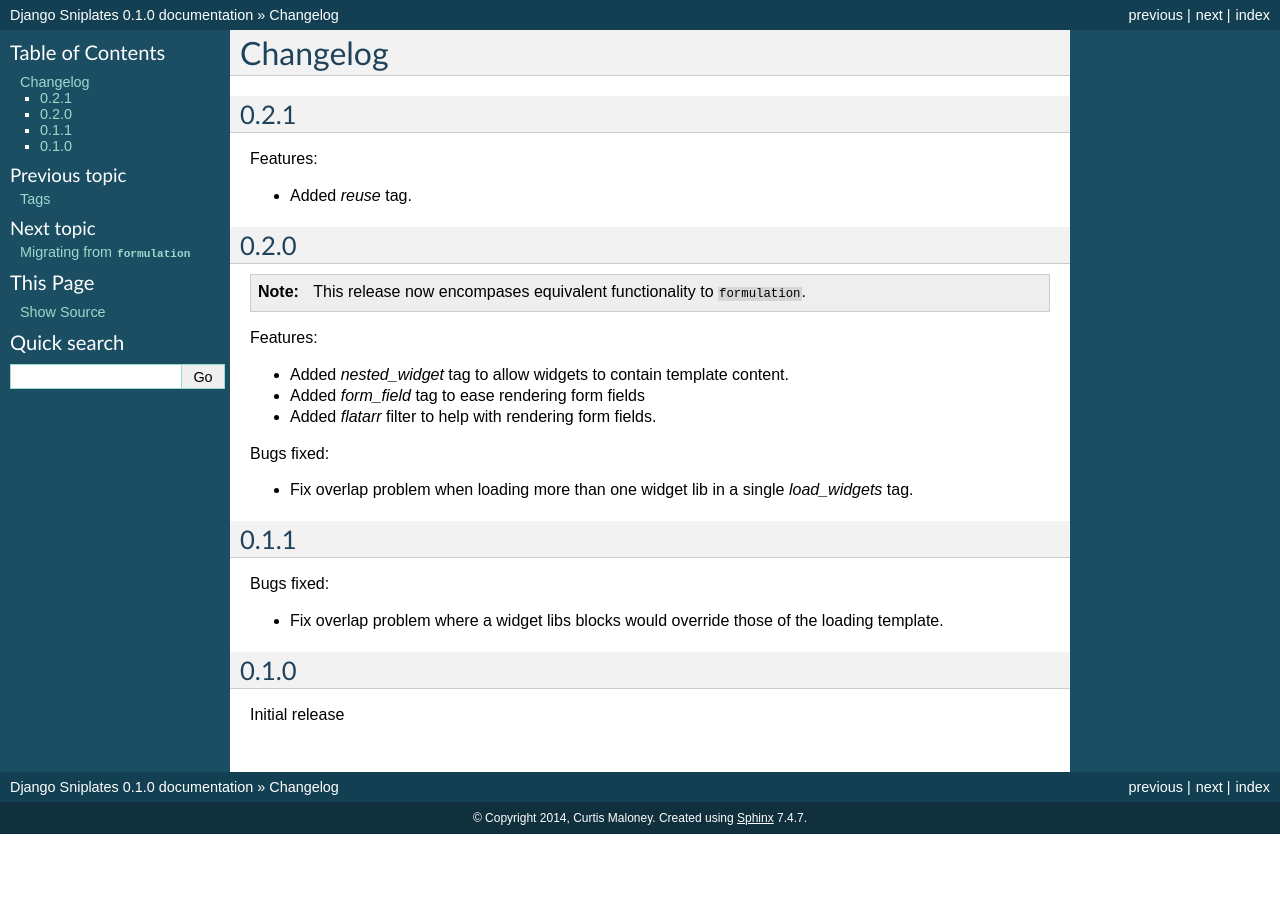
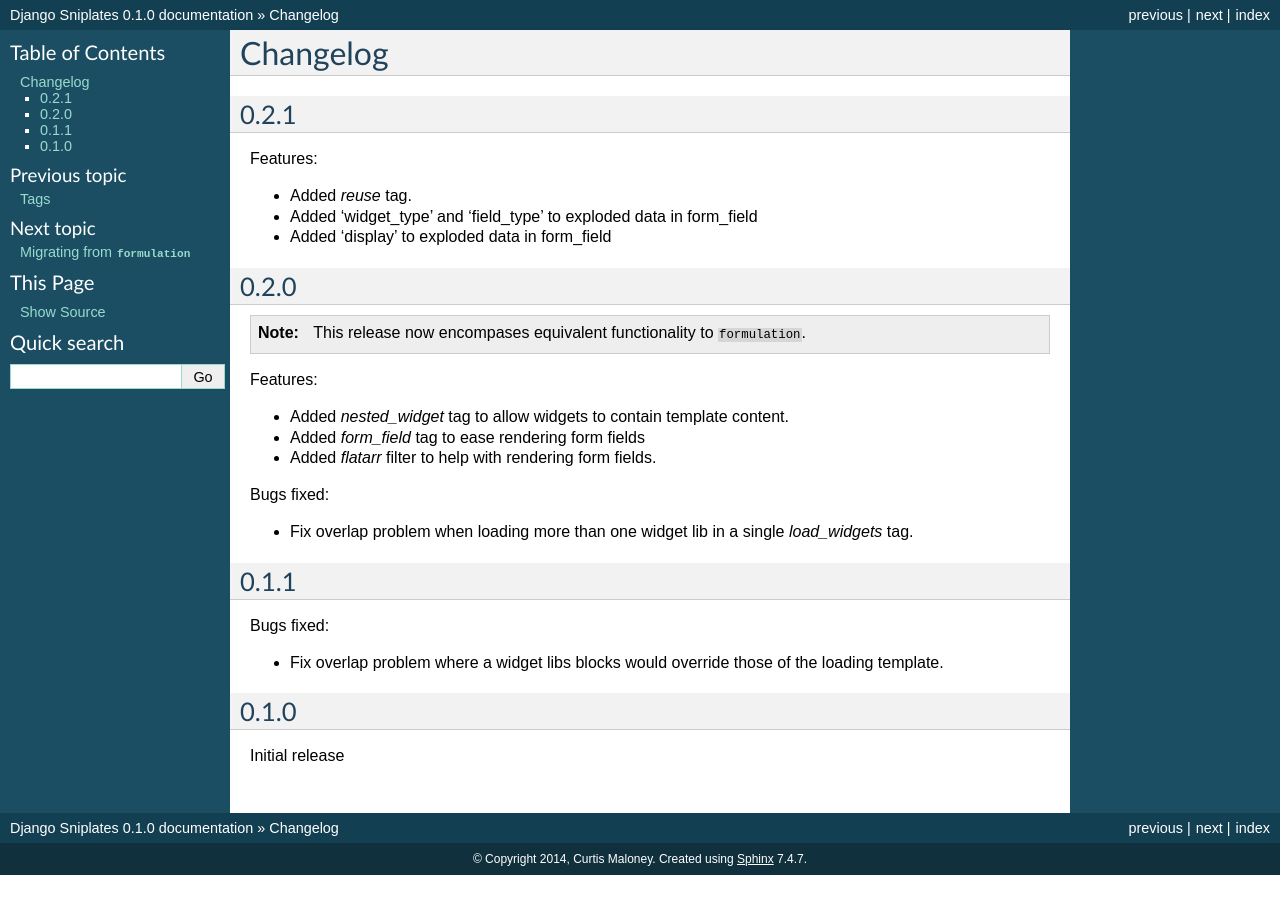
Before and after one commit to funkybob/django-sniplates, a Sphinx documentation site: the page built from docs/changelog.rst, in a window 1280 px wide. Built offline with Sphinx 7.4.7, drawn with Linux system fonts in a browser that asks for light colours.

Commit message:
Updated changelog

```diff
--- a/docs/changelog.rst
+++ b/docs/changelog.rst
@@ -8,6 +8,8 @@ Changelog
 Features:
 
 - Added `reuse` tag.
+- Added 'widget_type' and 'field_type' to exploded data in form_field
+- Added 'display' to exploded data in form_field
 
 0.2.0
 -----
```
